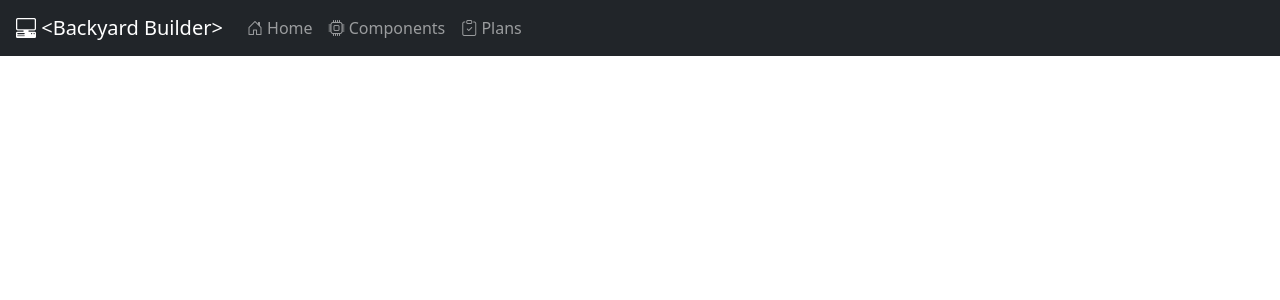
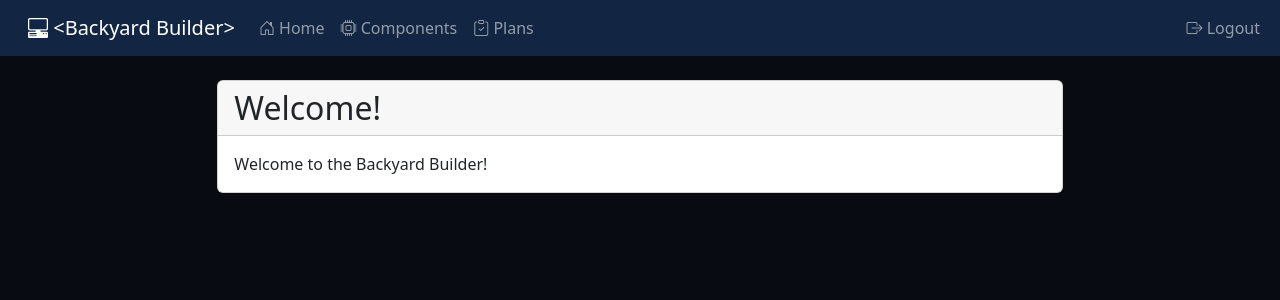
Before and after one commit to DanielOldham/BackyardBuilder, a Django app: page / in a window 1280 px wide. Shown: the top 300 px of the page. Run offline with Django 4.2, Linux system fonts and the light colour scheme; some libraries are stand-ins or nearby versions.

Commit message:
Changed background colors, added quick card on dash

```diff
--- a/dashboard/templates/dashboard/base.html
+++ b/dashboard/templates/dashboard/base.html
@@ -10,32 +10,53 @@
     {#  Bootstrap 5  #}
     <link href="https://cdn.jsdelivr.net/npm/bootstrap@5.2.1/dist/css/bootstrap.min.css" rel="stylesheet" integrity="sha384-iYQeCzEYFbKjA/T2uDLTpkwGzCiq6soy8tYaI1GyVh/UjpbCx/TYkiZhlZB6+fzT" crossorigin="anonymous">
     <link rel="stylesheet" href="https://cdn.jsdelivr.net/npm/bootstrap-icons@1.9.1/font/bootstrap-icons.css">
+
+    {# styles #}
+    <style>
+        body {
+            background-color: rgb(8, 12, 18);
+        }
+
+        nav {
+            background-color: rgb(18, 37, 66);
+        }
+    </style>
 </head>
 <body>
-<nav class="navbar navbar-expand navbar-dark bg-dark">
+<nav class="navbar navbar-expand navbar-dark">
+    <div class="container-fluid">
         <a class="navbar-brand ps-3" href="#">
             <i class="bi bi-pc-display-horizontal"></i>
             &#60;Backyard Builder&#62;
         </a>
-    <div class="navbar-nav">
+        <ul class="navbar-nav me-auto">
+            <li>
                 <a class="nav-item nav-link" href="#">
                     <i class="bi bi-house-door"></i>
                     Home
                 </a>
+            </li>
+            <li>
                 <a class="nav-item nav-link" href="#">
                     <i class="bi bi-cpu"></i>
                     Components
                 </a>
+            </li>
+            <li>
                 <a class="nav-item nav-link" href="#">
                     <i class="bi bi-clipboard-check"></i>
                     Plans
                 </a>
-
-{#        {% if user.is_authenticated %}#}
-{#            <a class="nav-item nav-link" href="#">Logout</a>#}
-{#        {% else %}#}
-{#            <a class="nav-item nav-link" href="#">Login</a>#}
-{#        {% endif %}#}
+            </li>
+        </ul>
+        <ul class="nav navbar-nav navbar-right">
+            <li class="nav-item">
+                <a class="nav-link" href="#">
+                    <i class="bi bi-box-arrow-right"></i>
+                    Logout
+                </a>
+            </li>
+        </ul>
     </div>
 </nav>
 
--- a/dashboard/templates/dashboard/dashboard.html
+++ b/dashboard/templates/dashboard/dashboard.html
@@ -1,4 +1,14 @@
 {% extends 'dashboard/base.html' %}
 {% block body %}
+    <div class="row">
+        <div class="col-8 offset-2 my-4">
+            <div class="card">
+                <h2 class="card-header">Welcome!</h2>
 
+                <div class="card-body">
+                    <div class="card-text">Welcome to the Backyard Builder!</div>
+                </div>
+            </div>
+        </div>
+    </div>
 {% endblock %}
```
Lines whose indentation alone changed are shown as unchanged.
